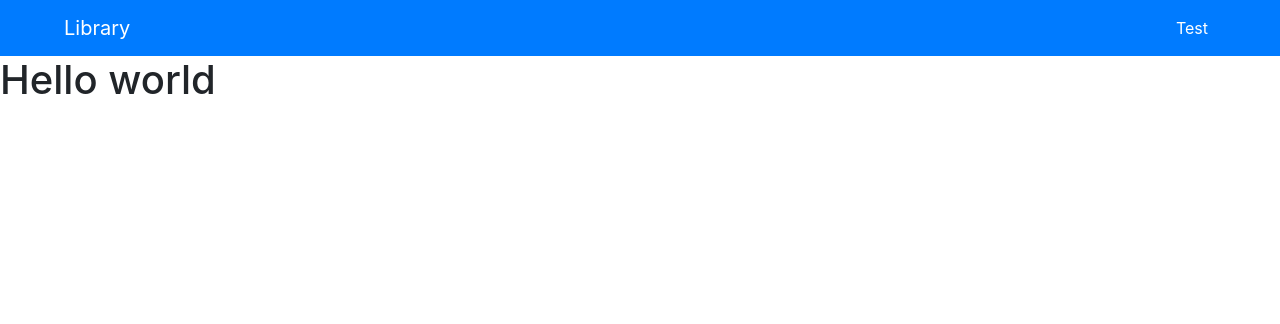
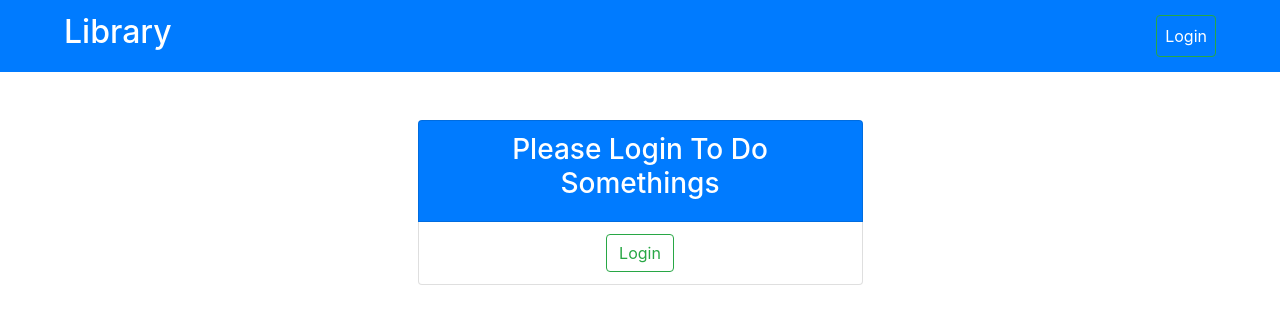
Before and after one commit to Zulfikar-ditya/library-managemant, a Django app: page / in a window 1280 px wide. Shown: the top 324 px of the page. Run offline with Django 3.2, Linux system fonts and the light colour scheme; some libraries are stand-ins or nearby versions.

Commit message:
home page, navbar, django.auth.urls etc

```diff
--- a/perpus/settings.py
+++ b/perpus/settings.py
@@ -123,3 +123,6 @@ STATIC_URL = '/static/'
 STATICFILES_DIRS = [
     os.path.join(BASE_DIR, 'static')
 ]
+
+LOGIN_REDIRECT_URL = 'home:index'
+LOGOUT_REDIRECT_URL = 'home:index'
--- a/perpus/urls.py
+++ b/perpus/urls.py
@@ -19,4 +19,5 @@ from django.urls import path, include
 urlpatterns = [
     path('admin/', admin.site.urls),
     path('', include('my_app.urls')),
+    path('', include('django.contrib.auth.urls'))
 ]
--- a/templates/base.html
+++ b/templates/base.html
@@ -9,8 +9,60 @@
     {% endblock style %}
 </head>
 <body>
-    <nav class="navbar navbar-expand-lg navbar-dark bg-primary">
-        <a class="navbar-brand ml-5" href="{% url 'home:index' %}">Library</a>
+    {% if request.user.is_authenticated %}
+                <nav class="navbar navbar-expand-lg navbar-dark bg-primary text-capitalize">
+    <div class="container">
+
+        <a class="navbar-brand" href="#"><h2>Library</h2></a>
+        <button class="navbar-toggler" type="button" data-toggle="collapse" data-target="#navbarSupportedContent" aria-controls="navbarSupportedContent" aria-expanded="false" aria-label="Toggle navigation">
+          <span class="navbar-toggler-icon"></span>
+        </button>
+
+        <div class="collapse navbar-collapse" id="navbarSupportedContent">
+            <ul class="navbar-nav ml-lg-auto">
+            <li class="nav-item dropdown">
+              <a class="nav-link dropdown-toggle active" href="#" id="navbarDropdown" role="button" data-toggle="dropdown" aria-haspopup="true" aria-expanded="false">
+                member
+              </a>
+              <div class="dropdown-menu" aria-labelledby="navbarDropdown">
+                <a class="dropdown-item" href="#">Add member</a>
+                <a class="dropdown-item" href="#">member list</a>
+                <a href="#" class="dropdown-item">Search Member</a>
+              </div>
+            </li>
+            <li class="nav-item dropdown">
+              <a class="nav-link dropdown-toggle active" href="#" id="navbarDropdown" role="button" data-toggle="dropdown" aria-haspopup="true" aria-expanded="false">
+                Book
+              </a>
+              <div class="dropdown-menu" aria-labelledby="navbarDropdown">
+                <a class="dropdown-item" href="#">Add member</a>
+                <a class="dropdown-item" href="#">book list</a>
+                <a href="#" class="dropdown-item">Search book</a>
+              </div>
+            </li>
+
+            <li class="nav-item dropdown">
+              <a class="nav-link dropdown-toggle active" href="#" id="navbarDropdown" role="button" data-toggle="dropdown" aria-haspopup="true" aria-expanded="false">
+                borrowing
+              </a>
+              <div class="dropdown-menu" aria-labelledby="navbarDropdown">
+                <a class="dropdown-item" href="#">Add borrowing</a>
+                <a class="dropdown-item" href="#">list borrowing</a>
+                <a href="#" class="dropdown-item">Search borrowing</a>
+                <a href="#" class="dropdown-item">Book Lost</a>
+                <a href="#" class="dropdown-item">Return</a>
+              </div>
+            </li>
+            <li class="nav-item active text-dark">
+                <a href="{% url 'logout' %}" class="btn btn-outline-danger text-white">logout</a>
+            </li>
+          </ul>
+        </div>
+    </div>
+</nav>
+    {% else %}
+        <nav class="navbar navbar-expand-lg navbar-dark bg-primary navbar-fixed-top">
+        <a class="navbar-brand ml-5" href="{% url 'home:index' %}"><h2>Library</h2></a>
         <button class="navbar-toggler" type="button" data-toggle="collapse" data-target="#navbarSupportedContent"
             aria-controls="navbarSupportedContent" aria-expanded="false" aria-label="Toggle navigation">
             <span class="navbar-toggler-icon"></span>
@@ -19,11 +71,12 @@
         <div class="collapse navbar-collapse mr-5" id="navbarSupportedContent">
             <ul class="navbar-nav ml-lg-auto text-center">
                 <li class="nav-item active">
-                    <a class="nav-link text-capitalize" href="#">Test</a>
+                    <a class="nav-link text-capitalize btn btn-outline-success" href="{% url 'login' %}">Login</a>
                 </li>
             </ul>
         </div>
     </nav>
+    {% endif %}
     {% block content %}
     {% endblock content %}
     <script src="{% static 'bootstrap/js/bootstrap.min.js' %}"></script>
--- a/templates/home/index.html
+++ b/templates/home/index.html
@@ -6,7 +6,37 @@
 {% load static %}
 
 {% block content %}
-    <h1>Hello world</h1>
+    {% if request.user.is_authenticated %}
+    <div class="container my-5">
+        <div class="row justify-content-center">
+            <div class="col-lg-5">
+                <ul class="list-group text-capitalize text-center">
+                    <li class="list-group-item bg-primary text-white">
+                        <h3>welcome back</h3>
+                    </li>
+                    <li class="list-group-item">
+                        <h5>you are login as {{ request.user }}</h5>
+                    </li>
+                </ul>
+            </div>
+        </div>
+    </div>
+    {% else %}
+    <div class="container my-5">
+        <div class="row justify-content-center">
+            <div class="col-lg-5">
+                <ul class="list-group text-capitalize text-center">
+                    <li class="list-group-item bg-primary text-white">
+                        <h3>please login to do somethings</h3>
+                    </li>
+                    <li class="list-group-item">
+                        <a href="{% url 'login' %}" class="btn btn-outline-success">login</a>
+                    </li>
+                </ul>
+            </div>
+        </div>
+    </div>
+    {% endif %}
     <script src="{% static 'bootstrap/js/bootstrap.min.js' %}"></script>
     <script src="{% static 'js/jquery-3.5.1.slim.min.js' %}"></script>
     <script src="{% static 'js/popper.min.js' %} "></script>
```
Also changed, not shown: db.sqlite3.
